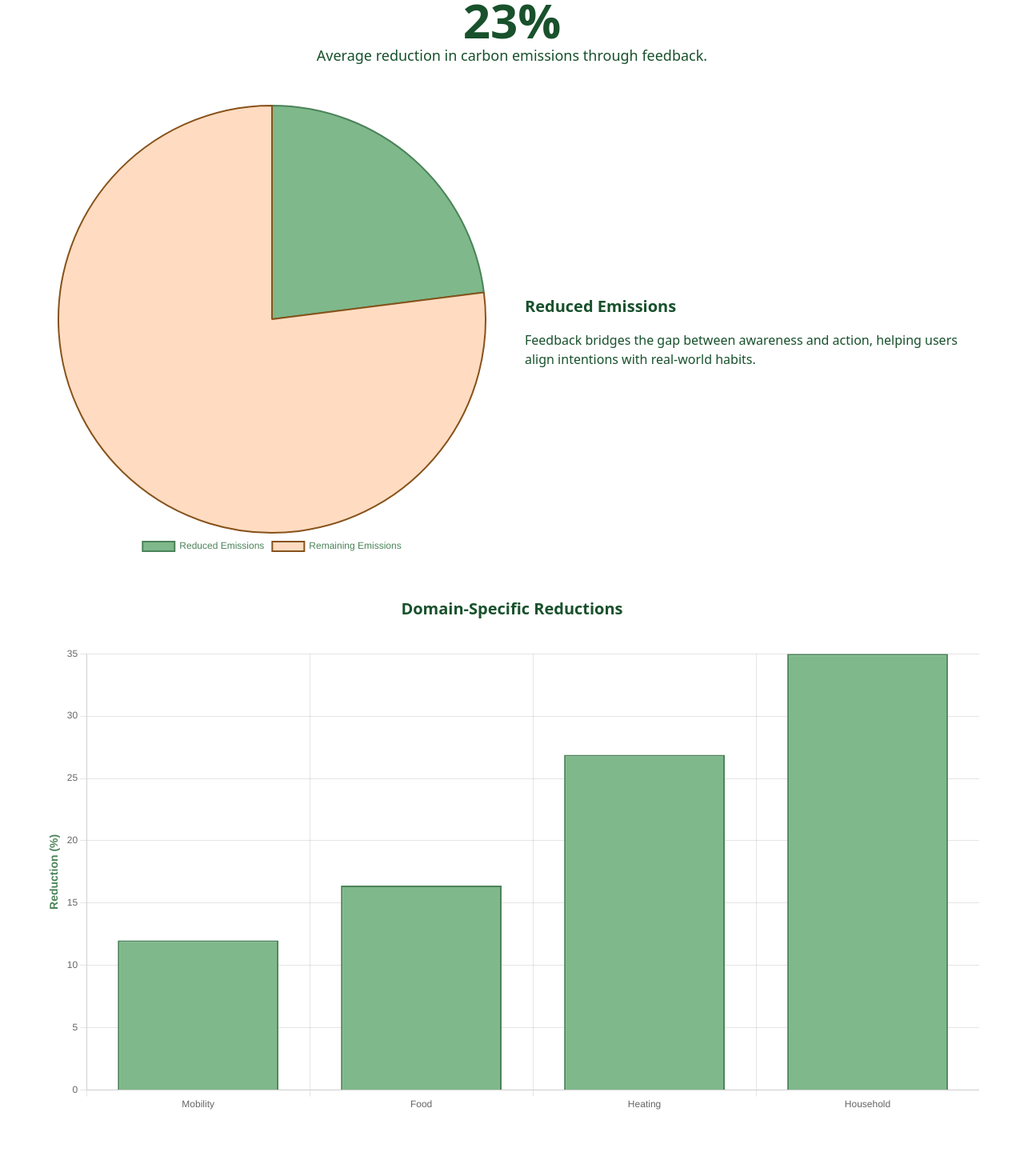
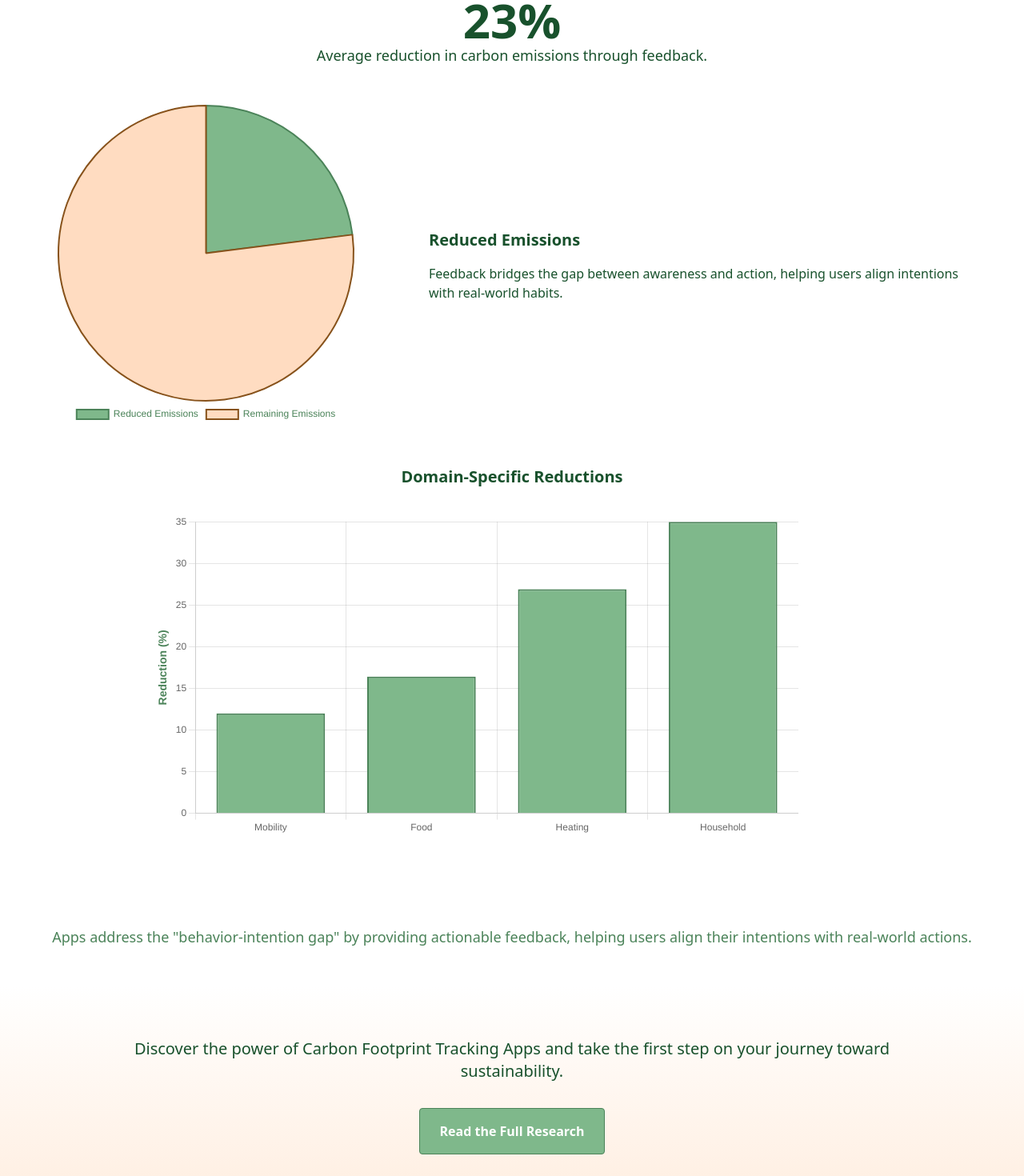
Before and after one commit to Act4Zero/LandingPage-GreenCompass, a Next.js app: page /research in a window 1280 px wide. Shown: the part 580-2050 px from the top of the page at 80% size. Built offline with nearby package versions, Linux system fonts and the light colour scheme.

Commit message:
Animate InteractiveCharts in research page

```diff
--- a/src/components/research/InteractiveCharts.js
+++ b/src/components/research/InteractiveCharts.js
@@ -11,6 +11,7 @@ import {
 } from "chart.js";
 import "util/i18n";
 import { useTranslation } from "react-i18next";
+import { motion } from "motion/react";
 
 // Register Chart.js components
 ChartJS.register(
@@ -102,10 +103,22 @@ const InteractiveCharts = () => {
   const insightsText = getText().insights;
 
   return (
-    <div className="py-16 px-6 bg-gradient-to-b text-green-darkest">
+    <motion.div
+      className="py-16 px-6 bg-gradient-to-b text-green-darkest"
+      initial={{ opacity: 0 }}
+      whileInView={{ opacity: 1 }}
+      viewport={{ once: true }}
+      transition={{ duration: 0.8 }}
+    >
       <div className="max-w-7xl mx-auto space-y-12">
         {/* Key Findings Section */}
-        <div className="text-center">
+        <motion.div
+          className="text-center"
+          initial={{ opacity: 0, y: 20 }}
+          whileInView={{ opacity: 1, y: 0 }}
+          viewport={{ once: true }}
+          transition={{ duration: 0.8 }}
+        >
           <h3 className="text-3xl font-bold mb-4">Key Insights</h3>
           <div className="text-lg">
             <div className="text-6xl font-extrabold text-green-darkest">
@@ -113,26 +126,40 @@ const InteractiveCharts = () => {
             </div>
             <p>{insightsText.label1}</p>
           </div>
-        </div>
+        </motion.div>
 
         {/* Pie Chart Section */}
-        <div className="flex flex-col lg:flex-row items-center lg:space-x-8">
-          <div className="flex-1">
+        <motion.div
+          className="flex flex-col lg:flex-row items-center lg:space-x-8"
+          initial={{ opacity: 0, scale: 0.9 }}
+          whileInView={{ opacity: 1, scale: 1 }}
+          viewport={{ once: true }}
+          transition={{ duration: 0.8 }}
+        >
+          <div className="flex-1 max-w-md mx-auto">
             <Pie data={pieData} options={pieOptions} />
           </div>
           <div className="flex-1 text-center lg:text-left">
             <h4 className="text-xl font-semibold mb-4">{pieText.label1}</h4>
             <p>{insightsText.description1}</p>
           </div>
-        </div>
+        </motion.div>
 
         {/* Bar Chart Section */}
-        <div className="space-y-8">
+        <motion.div
+          className="space-y-8"
+          initial={{ opacity: 0, scale: 0.9 }}
+          whileInView={{ opacity: 1, scale: 1 }}
+          viewport={{ once: true, amount: 0.5 }}
+          transition={{ duration: 0.8 }}
+        >
           <h4 className="text-xl font-semibold text-center">{barText.title}</h4>
-          <Bar data={barData} options={barOptions} />
-        </div>
+          <div className="max-w-4xl mx-auto">
+            <Bar data={barData} options={barOptions} />
+          </div>
+        </motion.div>
       </div>
-    </div>
+    </motion.div>
   );
 };
 
```
